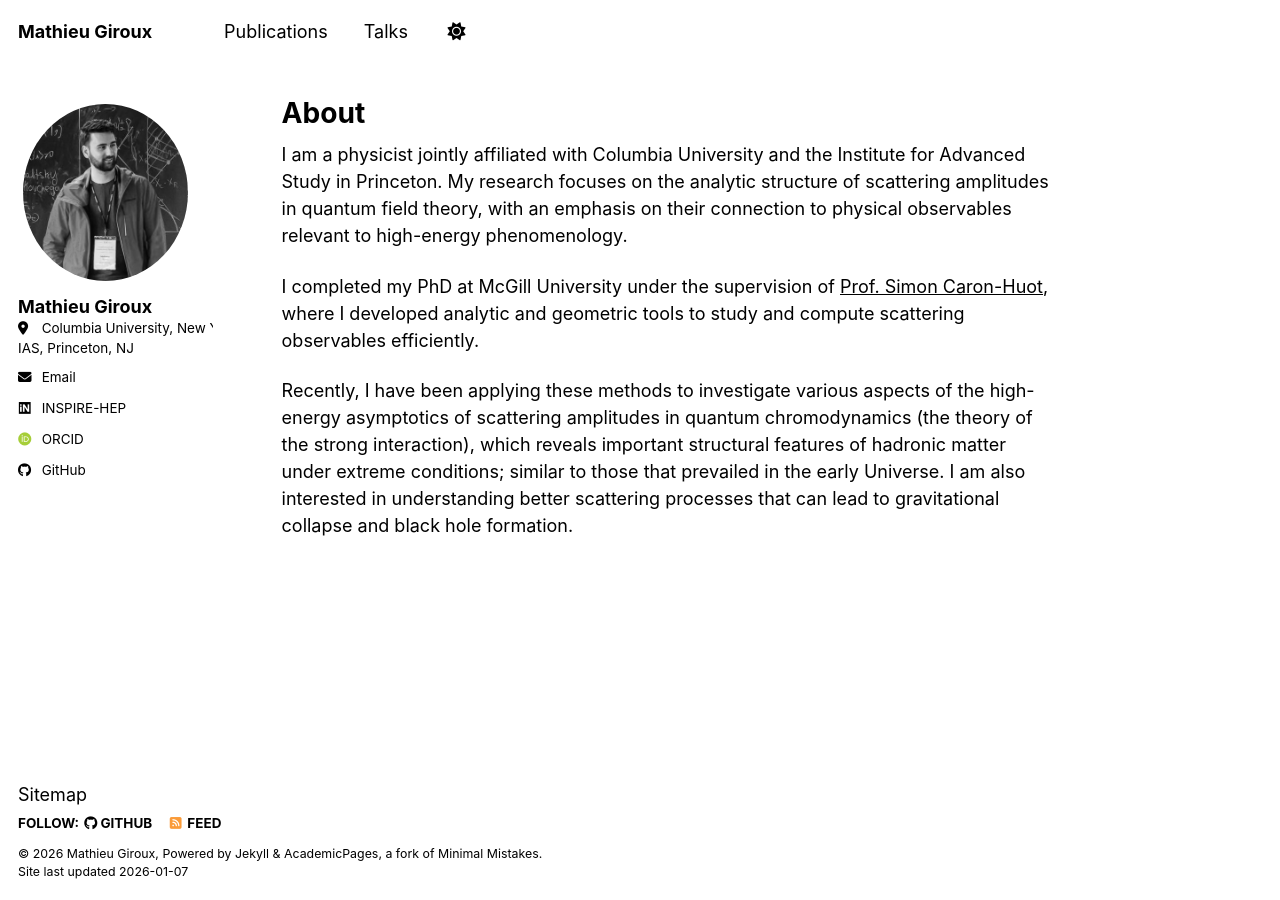
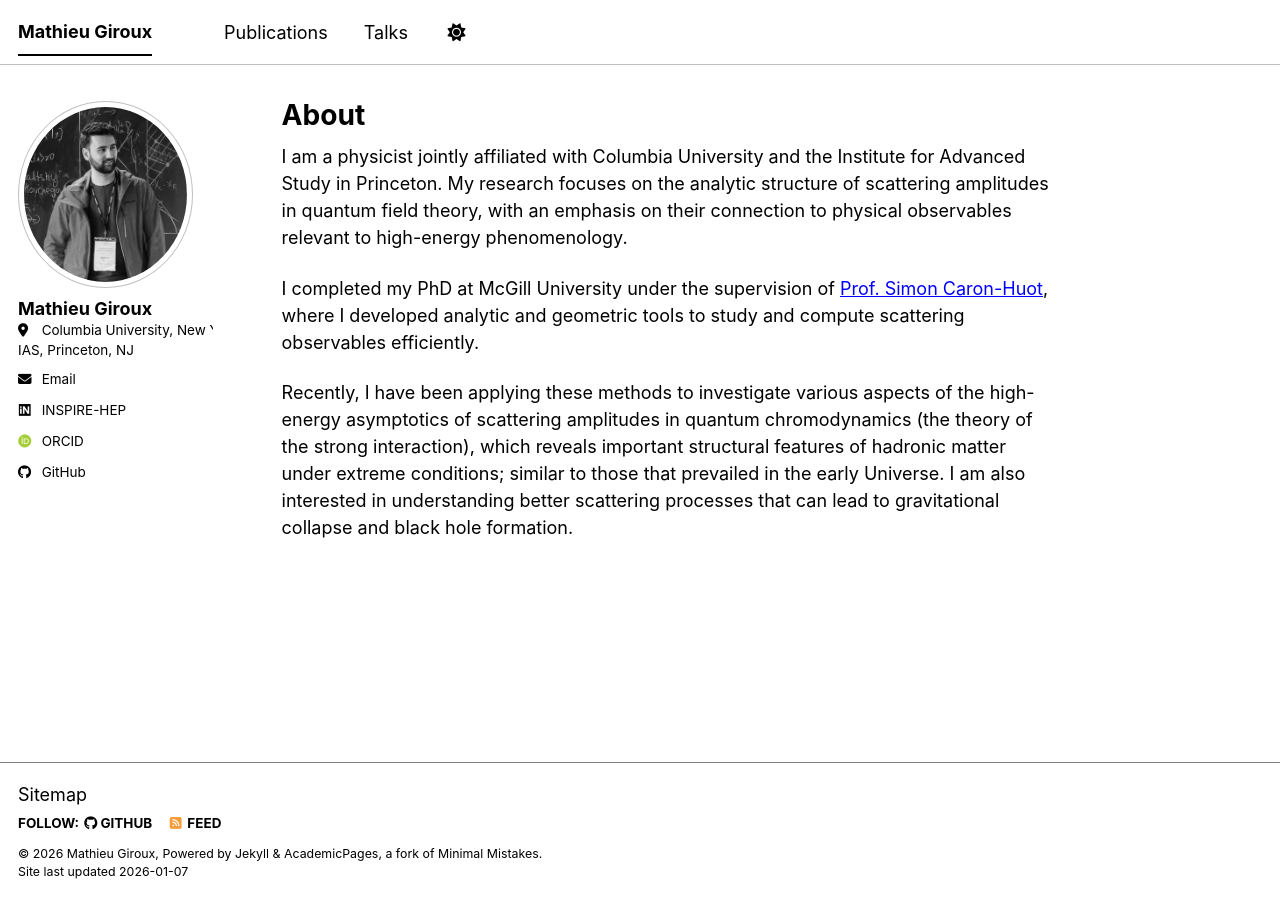
Before and after one commit to StrangeQuark007/StrangeQuark007.github.io, a Jekyll site: the page built from _pages/about.md, in a window 1280 px wide. Built offline with Jekyll 4.4.1, drawn with Linux system fonts in a browser that asks for light colours; some web fonts are replaced; a script bundle is joined from its source files by our own code; library files that are not in the unit come from our copies.

Commit message:
Update _config.yml

```diff
--- a/_config.yml
+++ b/_config.yml
@@ -8,7 +8,7 @@
 
 # Basic Site Settings
 locale                   : "en-US"
-site_theme               : "neon" # The available themes options are "default", "air", "sunrise", "mint", "dirt" and "contrast"
+site_theme               : "contrast" # The available themes options are "default", "air", "sunrise", "mint", "dirt" and "contrast"
 title                    : "Mathieu Giroux"
 title_separator          : "-"
 name                     : &name "Mathieu Giroux"
```
